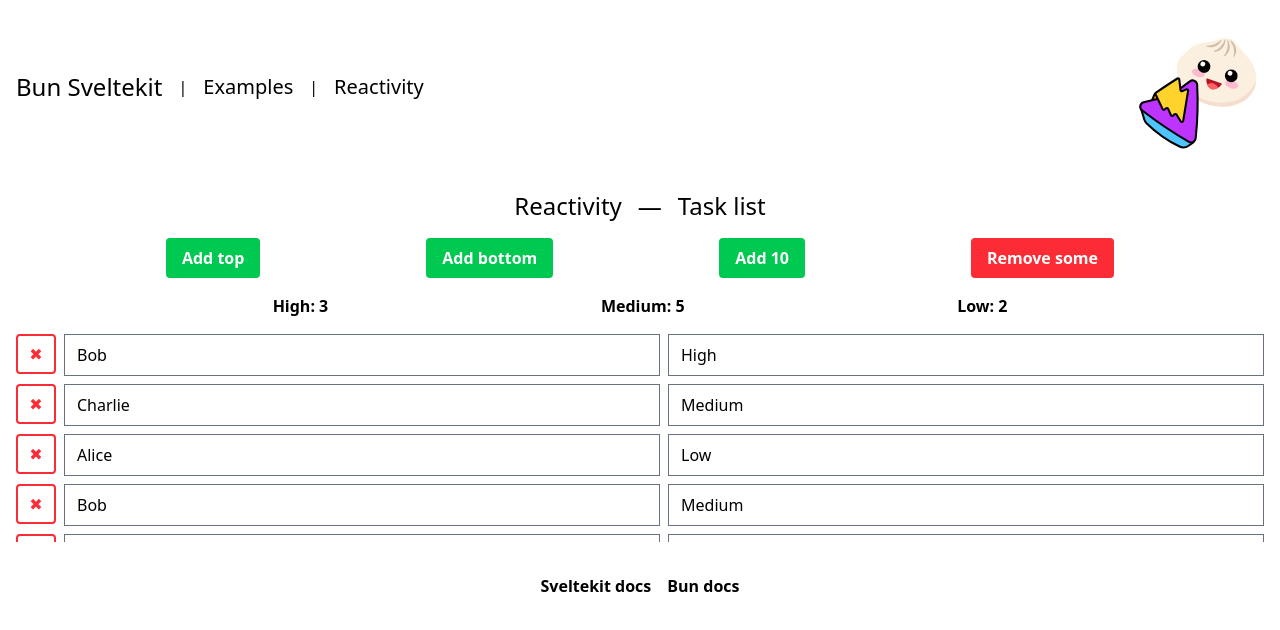
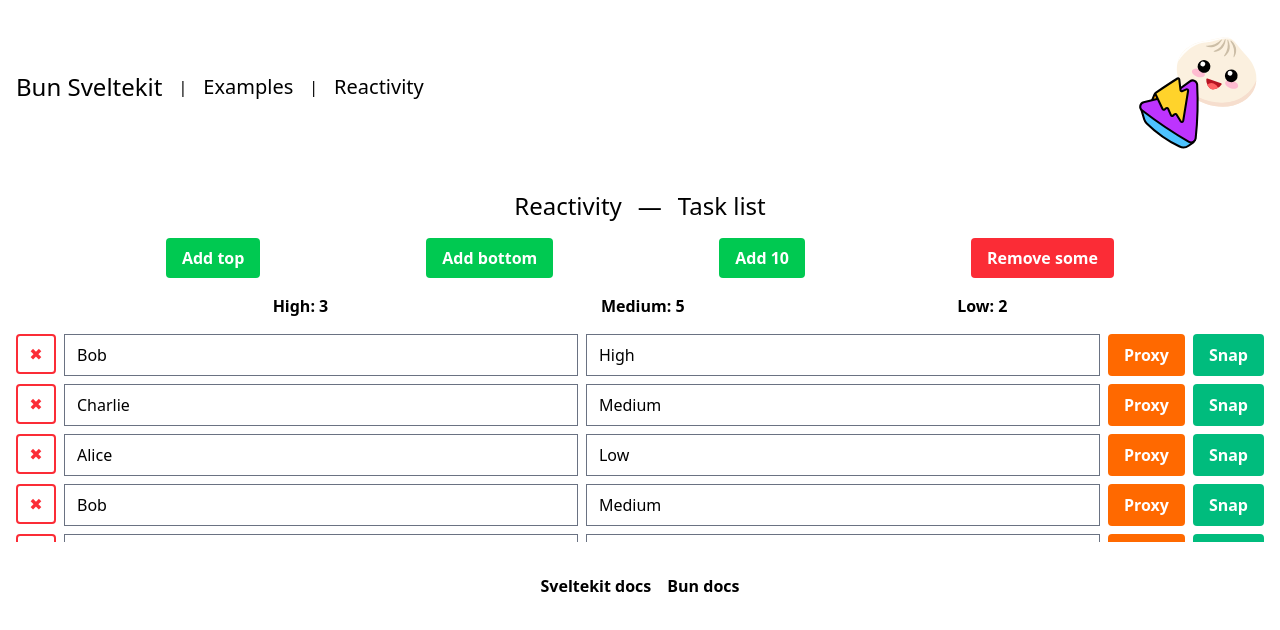
Before and after one commit to s-petey/sveltekit-intro-dinosaurs, a SvelteKit app: page /examples/reactive in a window 1280 px wide. Shown: the top 630 px of the page. Built offline with nearby package versions, Linux system fonts and the light colour scheme.

Commit message:
FIX: Props types. ADD: Log proxy and snapshot back.

```diff
--- a/src/routes/examples/reactive/+page.svelte
+++ b/src/routes/examples/reactive/+page.svelte
@@ -19,7 +19,7 @@
     return Math.floor(Math.random() * Date.now() * 1000);
   }
 
-  let tasks = $state<TaskClass[]>(
+  let tasks = $state(
     Array.from(
       { length: 10 },
       () =>
--- a/src/routes/examples/reactive/Remove.svelte
+++ b/src/routes/examples/reactive/Remove.svelte
@@ -1,9 +1,12 @@
 <script lang="ts">
   import type { Task } from './Task.class.svelte';
-  let { taskId, removeTask } = $props<{
+  let {
+    taskId,
+    removeTask,
+  }: {
     taskId: Task['id'];
     removeTask: (index: Task['id']) => void;
-  }>();
+  } = $props();
 
   $effect.pre(() => {
     console.log('Remove render', taskId);
--- a/src/routes/examples/reactive/Task.class.svelte.ts
+++ b/src/routes/examples/reactive/Task.class.svelte.ts
@@ -4,10 +4,22 @@
   importance = $state('');
   tags: string[] = $state([]);
 
-  constructor(data: Task) {
+  constructor(data: Omit<Task, 'logProxy' | 'logSnapshot'>) {
     this.id = data.id;
     this.title = data.title;
     this.importance = data.importance;
     this.tags = data.tags;
   }
+
+  logProxy = () => {
+    console.log('title', this.title);
+    console.log('importance', this.importance);
+    console.log('tags', this.tags);
+  };
+
+  logSnapshot = () => {
+    console.log('title', $state.snapshot(this.title));
+    console.log('importance', $state.snapshot(this.importance));
+    console.log('tags', $state.snapshot(this.tags));
+  };
 }
--- a/src/routes/examples/reactive/Task.svelte
+++ b/src/routes/examples/reactive/Task.svelte
@@ -2,11 +2,16 @@
   import Remove from './Remove.svelte';
   import type { Task } from './Task.class.svelte';
   import Title from './Title.svelte';
-  let { task, removeTask, updateTask } = $props<{
+
+  let {
+    task,
+    removeTask,
+    updateTask,
+  }: {
     task: Task;
     removeTask: (index: Task['id']) => void;
     updateTask: (index: Task['id'], title: string) => void;
-  }>();
+  } = $props();
 
   $effect.pre(() => {
     console.log(
@@ -33,4 +38,21 @@
       updateTask(task.id, event.currentTarget.value);
     }}
   />
+
+  <div class="flex gap-2">
+    <button
+      type="button"
+      class="rounded bg-orange-500 px-4 py-2 font-bold text-white hover:bg-blue-700"
+      onclick={task.logProxy}
+    >
+      Proxy
+    </button>
+    <button
+      type="button"
+      class="rounded bg-emerald-500 px-4 py-2 font-bold text-white hover:bg-blue-700"
+      onclick={task.logSnapshot}
+    >
+      Snap
+    </button>
+  </div>
 </div>
--- a/src/routes/examples/reactive/Title.svelte
+++ b/src/routes/examples/reactive/Title.svelte
@@ -1,10 +1,14 @@
 <script lang="ts">
   import type { Task } from './Task.class.svelte';
-  let { taskId, title, updateTask } = $props<{
+  let {
+    taskId,
+    title,
+    updateTask,
+  }: {
     taskId: Task['id'];
     title: Task['title'];
     updateTask: (index: Task['id'], title: string) => void;
-  }>();
+  } = $props();
 
   $effect.pre(() => {
     console.log('Title render', title);
```
